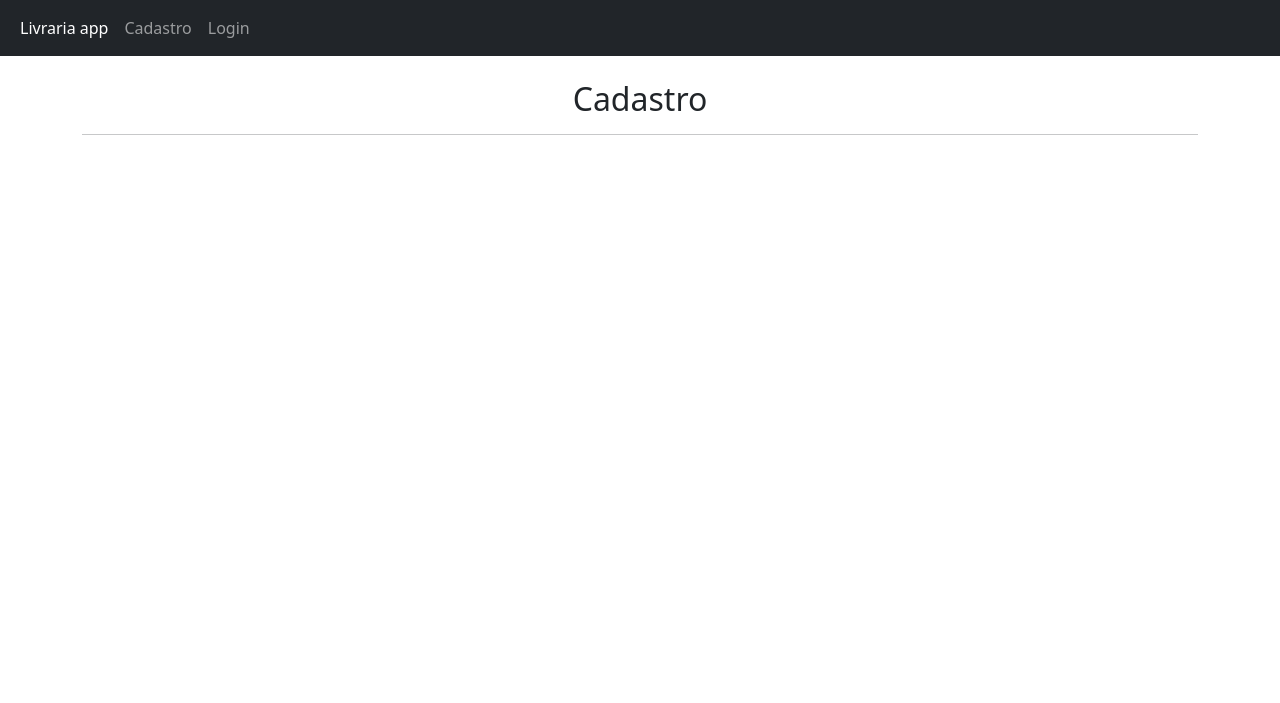
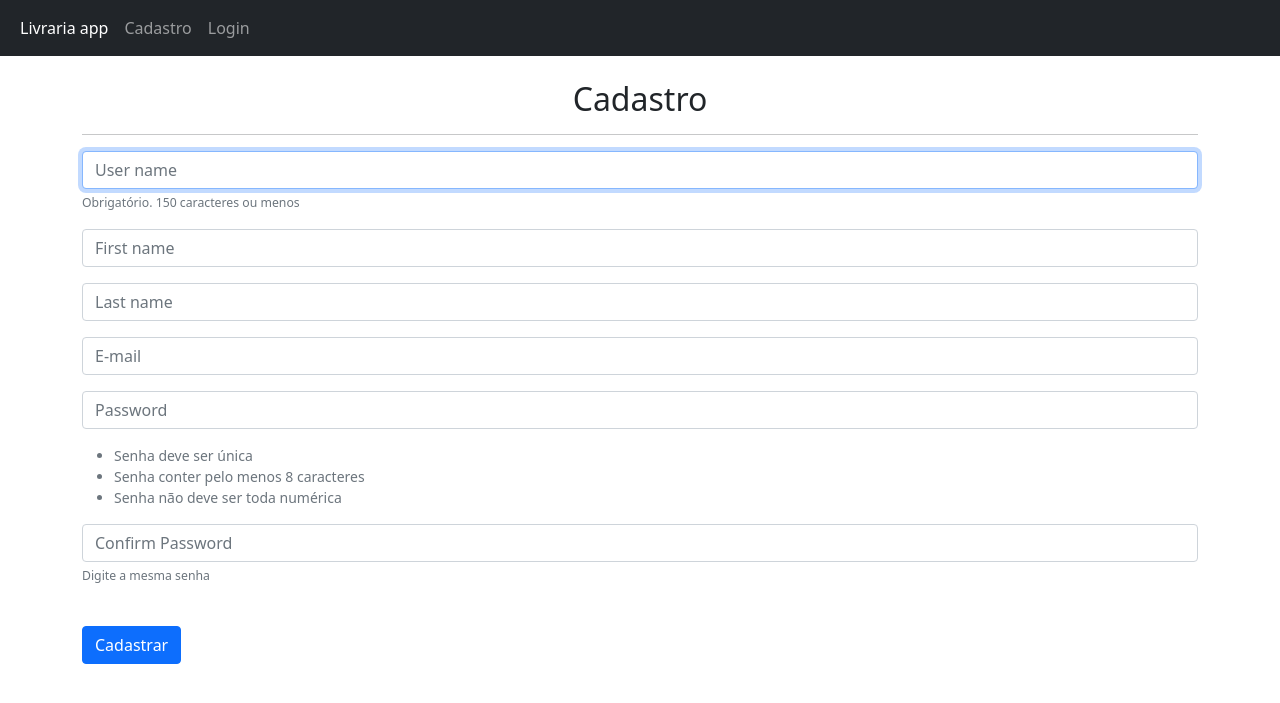
Before and after one commit to ArthurSampaio13/crud-django, a Django app: page /register/ in a window 1280 px wide. Shown: the top 703 px of the page. Run offline with Django 5.2, Linux system fonts and the light colour scheme.

Commit message:
feat: logica de registro

```diff
--- /dev/null
+++ b/livraria/forms.py
@@ -0,0 +1,56 @@
+from django.contrib.auth.forms import UserCreationForm
+from django.contrib.auth.models import User
+from django import forms
+
+class SignUpForm(UserCreationForm):
+    email = forms.EmailField(label="", widget=forms.EmailInput(
+        attrs={
+            'class': "form-control", "placeholder": "E-mail"
+        }
+    ))
+    first_name = forms.CharField(label="", max_length=100, widget=forms.TextInput(
+        attrs={
+            'class': "form-control", "placeholder": "First name"
+        }
+    ))
+    last_name = forms.CharField(label="", max_length=100, widget=forms.TextInput(
+        attrs={
+            'class': "form-control", "placeholder": "Last name"
+        }
+    ))
+
+    class Meta:
+        model = User
+        fields = ('username', 'first_name', 'last_name', 'email', 'password1', 'password2')
+
+    def __init__(self, *args, **kwargs):
+        super(SignUpForm, self).__init__(*args, **kwargs)
+
+        self.fields['username'].widget.attrs['class'] = 'form-control'
+        self.fields['username'].widget.attrs['placeholder'] = 'User name'
+        self.fields['username'].label = ''
+        self.fields['username'].help_text = '''
+            <span class="form-text text-muted">
+                <small>Obrigatório. 150 caracteres ou menos</small>
+            </span>
+        '''
+
+        self.fields['password1'].widget.attrs['class'] = 'form-control'
+        self.fields['password1'].widget.attrs['placeholder'] = 'Password'
+        self.fields['password1'].label = ''
+        self.fields['password1'].help_text = '''
+            <ul class="form-text text-muted small">
+                <li>Senha deve ser única</li>
+                <li>Senha conter pelo menos 8 caracteres</li>
+                <li>Senha não deve ser toda numérica</li>
+            </ul>
+        '''
+
+        self.fields['password2'].widget.attrs['class'] = 'form-control'
+        self.fields['password2'].widget.attrs['placeholder'] = 'Confirm Password'
+        self.fields['password2'].label = ''
+        self.fields['password2'].help_text = '''
+            <span class="form-text text-muted">
+                <small>Digite a mesma senha</small>
+            </span>
+        '''
--- a/livraria/templates/register.html
+++ b/livraria/templates/register.html
@@ -2,4 +2,10 @@
 {% block content %}
     <h2 style="text-align: center;"> Cadastro</h2>
     <hr>
+    <form method="POST" action="{% url 'register' %}"
+        {% csrf_token %}
+        {{ form.as_p }}
+        <br>
+        <button type="submit" class="btn btn-primary">Cadastrar</button>
+    </form>
 {% endblock %}
--- a/livraria/views.py
+++ b/livraria/views.py
@@ -1,6 +1,7 @@
 from django.shortcuts import render, redirect
 from django.contrib.auth import authenticate, login, logout
 from django.contrib import messages
+from .forms import SignUpForm
 
 def home(request):
     if request.method == 'POST':
@@ -38,4 +39,24 @@ def logout_user(request):
     return redirect('home')
 
 def register(request):
-    return render(request, 'register.html')
+    if request.method == "POST":
+        form = SignUpForm(request.POST)
+        if form.is_valid():
+            form.save()
+
+            username = form.cleaned_data['username']
+            password = form.cleaned_data['password1']
+            user = authenticate(
+                username=username,
+                password=password
+            )
+            login(request, user)
+            messages.success(
+                request,
+                "Você fez login com sucesso com um novo usuário"
+            )
+            return redirect('home')
+    else:
+        form = SignUpForm()
+        return render(request, 'register.html', {'form' : form})
+    return render(request, 'register.html', {'form' : form})
```
